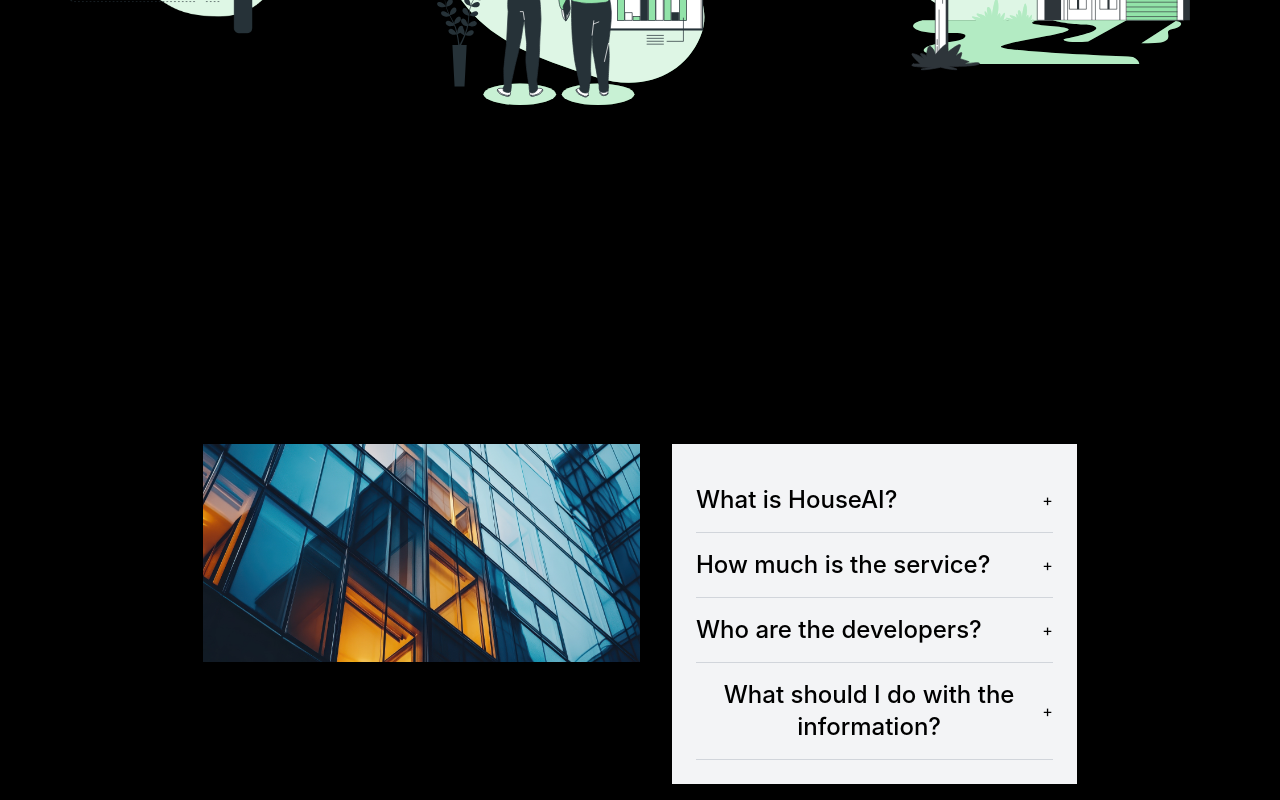
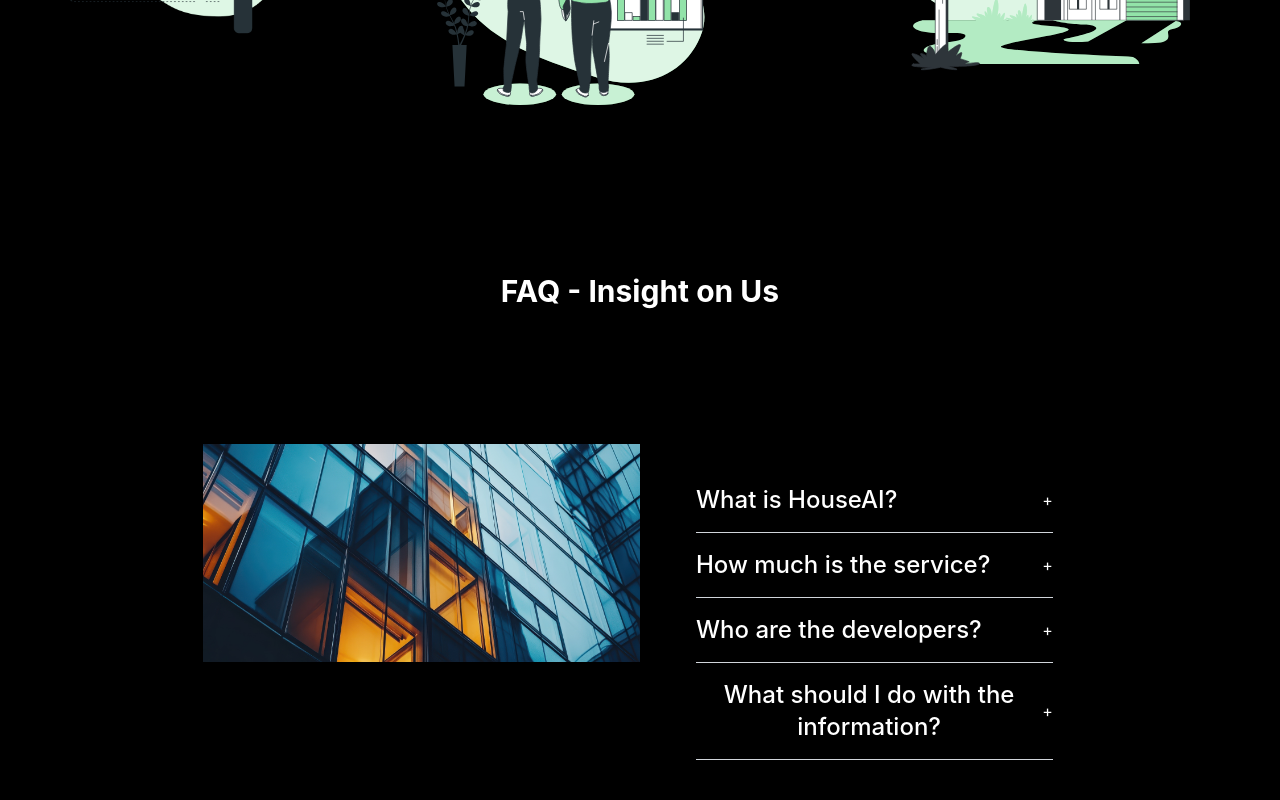
Before and after one commit to Kayausie/household-prediction, a React (Create React App) app in the folder frontend/: page / in a window 1280 px wide. Shown: the part 1056-1856 px from the top of the page. Built offline with nearby package versions, Linux system fonts and the light colour scheme.

Commit message:
fixing homepage

```diff
--- a/frontend/package.json
+++ b/frontend/package.json
@@ -18,9 +18,11 @@
     "html2canvas": "^1.4.1",
     "json2csv": "^6.0.0-alpha.2",
     "os-browserify": "^0.3.0",
+    "plotly.js": "^2.35.2",
     "react": "^18.3.1",
     "react-chartjs-2": "^5.2.0",
     "react-dom": "^18.3.1",
+    "react-plotly.js": "^2.6.0",
     "react-router-dom": "^6.27.0",
     "react-scripts": "5.0.1",
     "stream-browserify": "^3.0.0",
--- a/frontend/src/pages/home.js
+++ b/frontend/src/pages/home.js
@@ -124,7 +124,7 @@
 
             {/* FAQ Heading */}
             <div className="absolute inset-x-0 top-[calc(100vh+465px)] z-10 flex justify-center items-center mb-10">
-              <h1 className="text-3xl font-bold text-black">FAQ - Insight on Us</h1>
+              <h1 className="text-3xl font-bold text-white">FAQ - Insight on Us</h1>
             </div>
 
             {/* FAQ and Side Image*/}
@@ -143,7 +143,7 @@
                       />
                     </div>
                     {/* FAQ Pane */}
-                    <div className="w-full md:w-1/2 lg:w-1/2 bg-gray-100 p-6 shadow-lg">
+                    <div className="w-full md:w-1/2 lg:w-1/2 bg-black p-6 shadow-lg">
                         {[
                             { question: "What is HouseAI?", answer: "HouseAI is a machine learning model developed by us to provide insights on housing. \
                               The mode provides real-time predictions through analsying a large data set of properties in Melbourne." },
@@ -156,11 +156,11 @@
                                     onClick={() => expand(index)}
                                     className="flex justify-between items-center cursor-pointer"
                                 >
-                                    <h2 className="font-medium text-lg sm:text-xl md:text-2xl text-black">{item.question}</h2>
-                                    <span className="text-black">{expandedIndex === index ? '-' : '+'}</span>
+                                    <h2 className="font-medium text-lg sm:text-xl md:text-2xl text-white">{item.question}</h2>
+                                    <span className="text-white">{expandedIndex === index ? '-' : '+'}</span>
                                 </div>
                                 {expandedIndex === index && (
-                                    <p className="mt-2 text-gray-700">{item.answer}</p>
+                                    <p className="mt-2 text-white">{item.answer}</p>
                                 )}
                             </div>
                         ))}
```
Also changed, not shown: 1 other file (tests, documents, lock files or other folders).
